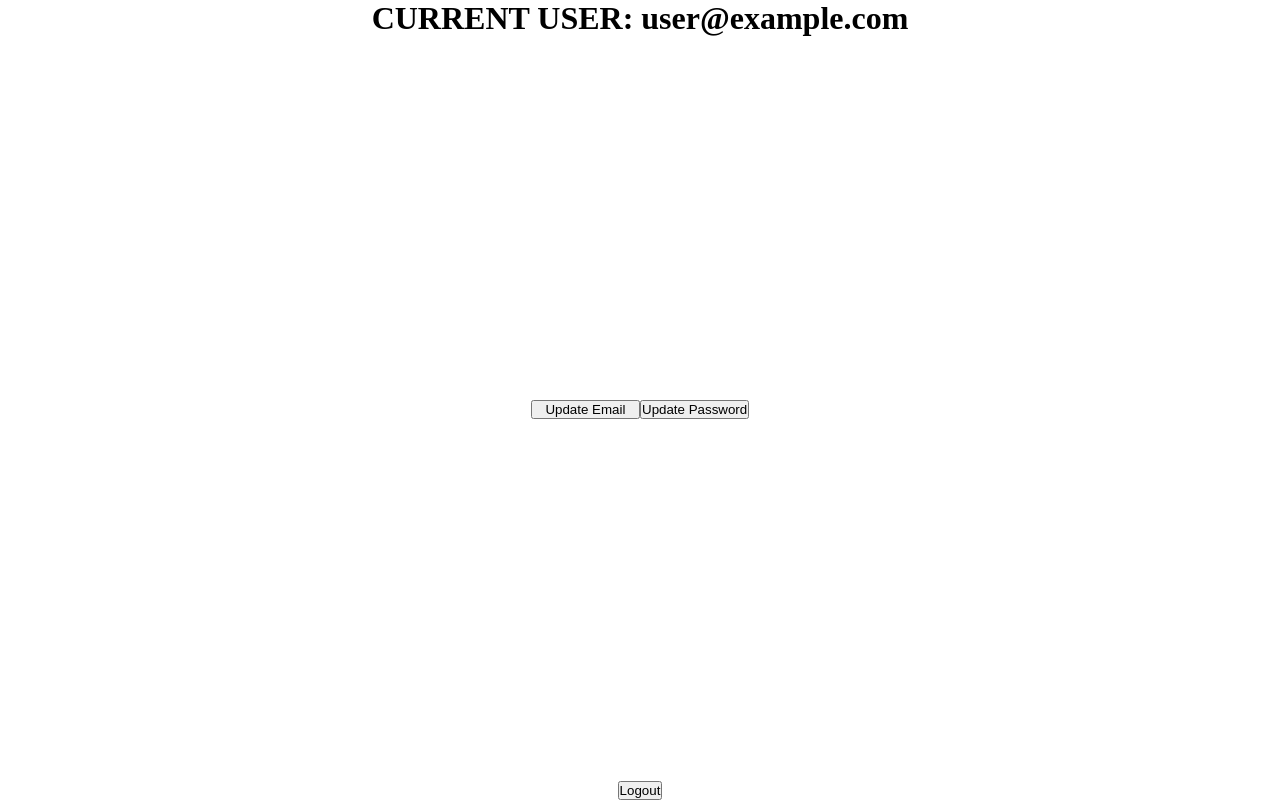
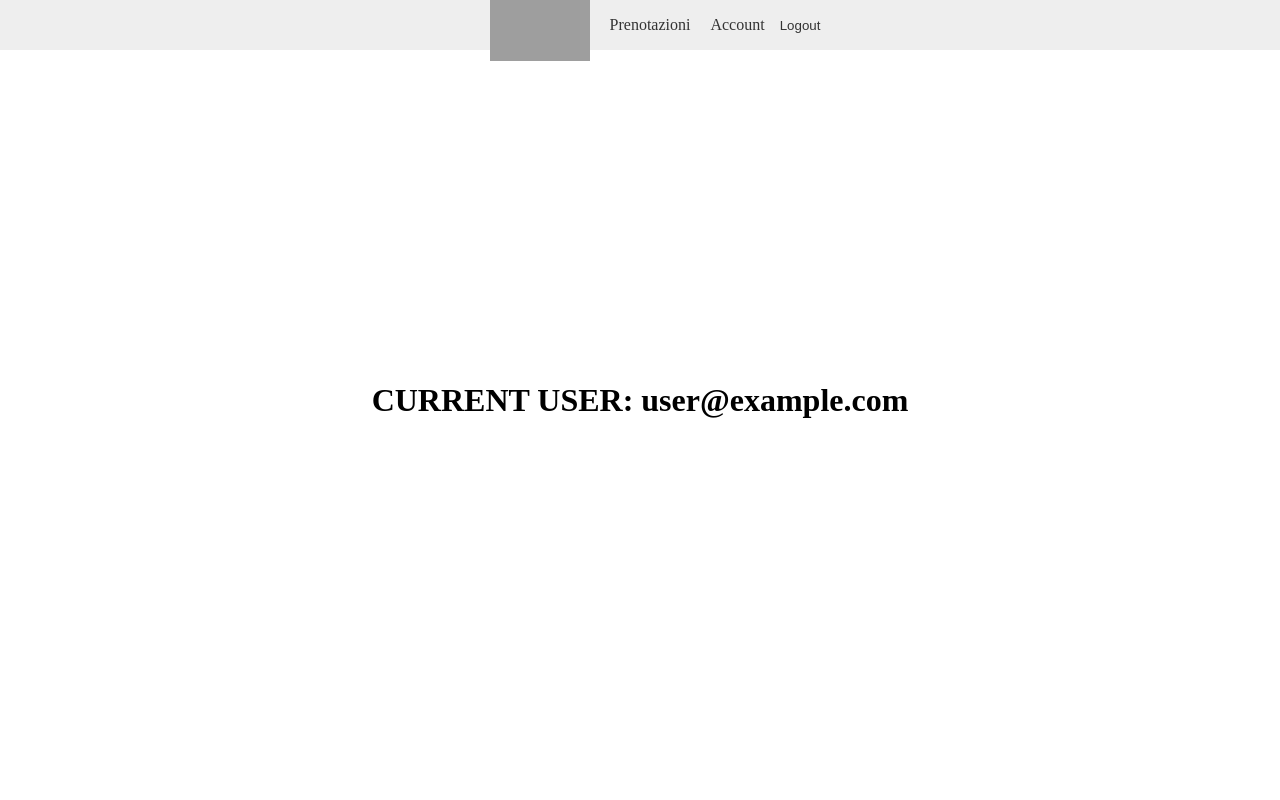
Before and after one commit to Outlawdormouse/A-psps, a SvelteKit app: page /privatedashboard in a window 1280 px wide. Built offline with nearby package versions, Linux system fonts and the light colour scheme; no server answers; sample sign-in values are in the browser's storage; grey boxes are pictures that could not be loaded.

Commit message:
navbar, inizio schermata principale

```diff
--- a/src/routes/privatedashboard/+page.svelte
+++ b/src/routes/privatedashboard/+page.svelte
@@ -4,24 +4,36 @@
 	import { authHandlers, authStore } from '../../stores/authStore';
 
 	let email;
+	let accounts = []; // array di oggetti con proprietà image e details
+	let scrollX = 0; // posizione orizzontale dello scorrimento
 	authStore.subscribe((curr) => {
 		console.log('CURR', curr);
 		email = curr?.currentUser?.email;
 	});
 </script>
 
+<svelte:window bind:scrollX />
+
 {#if $authStore.currentUser}
-	<div>
+	<div class="container">
+		<div class="navbar">
+			<nav>
+				<ul>
+					<li><img src="logo.png" alt="logo" class="logo" /></li>
+					<li><a href="prenotazioni.php">Prenotazioni</a></li>
+					<li><a href="inserimento.php">Account</a></li>
+					<button on:click={authHandlers.logout}>Logout</button>
+				</ul>
+			</nav>
+		</div>
 		<h1>CURRENT USER: {email}</h1>
-		<AuthReset />
-        <button on:click={authHandlers.logout}>Logout</button>
-
 	</div>
 {:else}
 	<div>Loading....</div>
 {/if}
 
 <style>
+
 div {
     flex: 1;
     display: flex;
@@ -33,4 +45,54 @@
 h1 {
     text-align: center;
 }
+
+.container {
+    width: 100%;
+    height: 100%;
+}
+
+.navbar {
+    display: flex;
+    align-items: center;
+    height: 50px;
+    background-color: #eee;
+    position: fixed;
+    top: 0;
+    left: 0;
+    right: 0;
+}
+
+.logo {
+    width: 100px;
+    height: auto;
+    margin-left: 10px;
+}
+
+nav ul {
+	list-style: none;
+	margin: 0;
+	padding: 0;
+    display: flex;
+    justify-content: space-between; /* aggiunto per distribuire gli elementi */
+    align-items: center; /* aggiunto per centrare gli elementi */
+}
+
+nav li {
+	display: inline-block;
+	margin-left: 20px; /* modificato per avere solo il margine a sinistra */
+}
+
+nav a {
+	color: #333; /* modificato per avere un colore più scuro */
+	text-decoration: none;
+}
+
+nav button {
+	color: #333; /* modificato per avere un colore più scuro */
+	text-decoration: none;
+	background-color: transparent; /* aggiunto per rimuovere lo sfondo */
+	border: none; /* aggiunto per rimuovere il bordo */
+	cursor: pointer; /* aggiunto per avere l'effetto del puntatore */
+	margin-left: 15px; /* aggiunto per avere un margine a destra */
+}
 </style>
```
Also changed, not shown: logo.png (added). Lines whose indentation alone changed are shown as unchanged.
